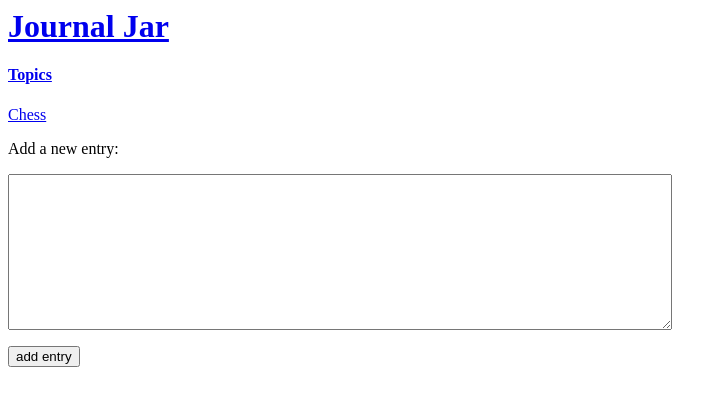
After one commit to abhiandthetruth/JournalJar, a Django app: page /new_entry/1 in a window 1280 px wide. The commit adds this page. Shown: the top 406 px of the page, without its empty margins (0-727 px from the left). Run offline with Django 3.2, Linux system fonts and the light colour scheme; data comes from the database, SQL or seed files in the repository; both versions use the stored data as it was after the commit.

Commit message:
users can add entry now

```diff
--- a/jar/forms.py
+++ b/jar/forms.py
@@ -1,8 +1,15 @@
 from django import forms
-from .models import Topic
+from .models import Topic, Entry
 
 class TopicForm(forms.ModelForm):
     class Meta:
         model = Topic
         fields = ['text']
         labels = {'text': ""}
+
+class EntryForm(forms.ModelForm):
+    class Meta:
+        model = Entry
+        fields = ['text']
+        labels = {'text': ""}
+        widgets = {'text': forms.Textarea(attrs={'cols': 80})}
--- a/jar/models.py
+++ b/jar/models.py
@@ -3,7 +3,7 @@ from django.db import models
 # Create your models here.
 class Topic(models.Model):
     """The topic"""
-    text = models.CharField(max_length=200)
+    text = models.CharField(max_length=50)
     date_added = models.DateTimeField(auto_now_add=True)
 
     def __str__(self):
--- /dev/null
+++ b/jar/templates/jar/new_entry.html
@@ -0,0 +1,10 @@
+{% extends 'jar/base.html' %}
+{% block content %}
+  <p><a href = "{% url 'jar:topic' topic.id %}">{{ topic }}</a></p>
+  <p>Add a new entry:</p>
+  <form action="{% url 'jar:new_entry' topic.id %}" method='post'>
+    {% csrf_token %}
+    {{ form.as_p }}
+    <button name='submit'>add entry</button>
+  </form>
+{% endblock content %}
--- a/jar/templates/jar/topic.html
+++ b/jar/templates/jar/topic.html
@@ -14,4 +14,5 @@
     </li>
     {% endfor %}
   </ul>
+  <p><a href="{% url 'jar:new_entry' topic.id%}">Add Entry</a></p>
 {% endblock content %}
--- a/jar/urls.py
+++ b/jar/urls.py
@@ -7,4 +7,5 @@ urlpatterns = [
     path('topics/', views.topics, name='topics'),
     path('topics/<int:topic_id>/',views.topic, name='topic'),
     path('new_topic/', views.new_topic, name='new_topic'),
+    path('new_entry/<int:topic_id>', views.new_entry, name='new_entry'),
 ]
--- a/jar/views.py
+++ b/jar/views.py
@@ -1,7 +1,7 @@
 from django.shortcuts import render
 from django.http import HttpResponseRedirect
 from django.urls import reverse
-from .forms import TopicForm
+from .forms import TopicForm, EntryForm
 from .models import Topic
 
 # Create your views here.
@@ -33,3 +33,17 @@ def new_topic(request):
             return HttpResponseRedirect(reverse('jar:topics'))
     context = {'form': form}
     return render(request, 'jar/new_topic.html', context)
+
+def new_entry(request, topic_id):
+    topic = Topic.objects.get(id=topic_id)
+    if request.method != 'POST':
+        form = EntryForm()
+    else:
+        form = EntryForm(data=request.POST)
+        if form.is_valid():
+            new_entry = form.save(commit=False)
+            new_entry.topic = topic
+            new_entry.save()
+            return HttpResponseRedirect(reverse('jar:topic', args=(topic_id,)))
+    context = {'topic':topic, 'form':form}
+    return render(request, 'jar/new_entry.html', context)
```
Also changed, not shown: db.sqlite3.
